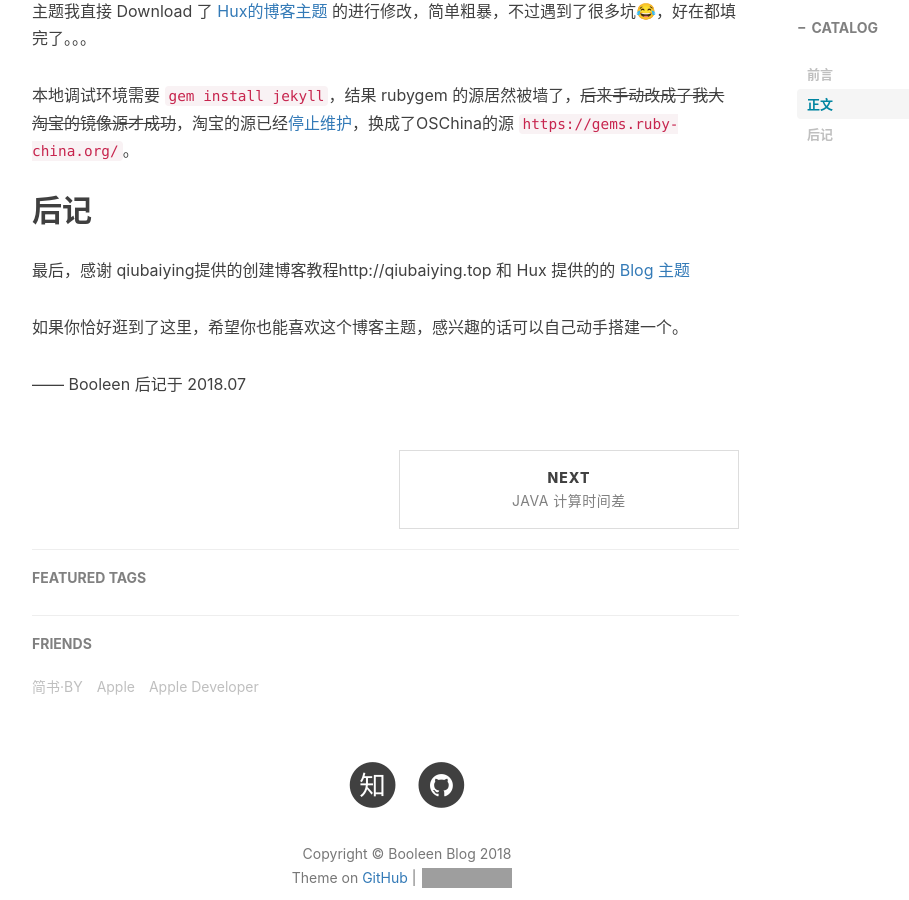
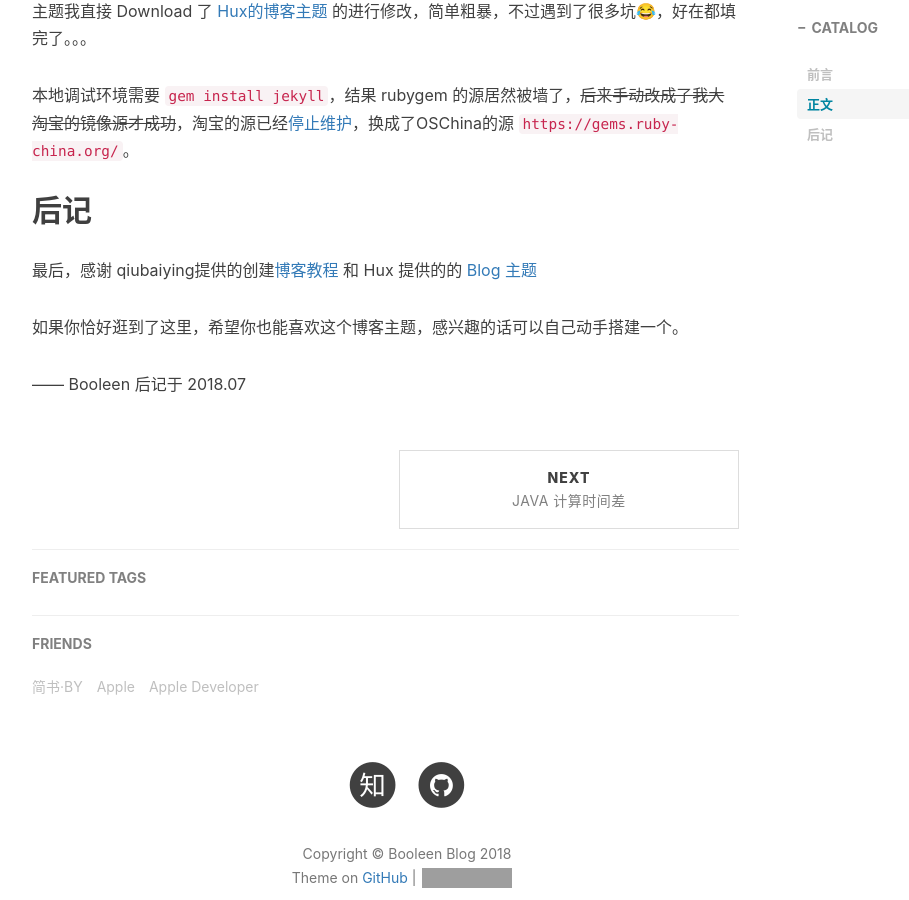
Before and after one commit to zhenghuilin/Blog, a Jekyll site: the page built from _posts/2018-07-07-Hello-2018.md, in a window 1280 px wide and 900 px high, scrolled down 1207 px. Shown: the whole window, without its empty margins (233-1142 px from the left). Built offline with Jekyll 4.4.1, drawn with Linux system fonts in a browser that asks for light colours; nearby versions of some CDN libraries; comment, search, counter and statistics services are not loaded; grey boxes are pictures that could not be loaded.

Commit message:
update0801thanks

```diff
--- a/_posts/2018-07-07-Hello-2018.md
+++ b/_posts/2018-07-07-Hello-2018.md
@@ -43,7 +43,7 @@ Booleen 的 Blog 就这么开通了。
 
 ## 后记
 
-最后，感谢 qiubaiying提供的创建博客教程http://qiubaiying.top 和 Hux 提供的的 [Blog 主题](https://github.com/Huxpro/huxpro.github.io)
+最后，感谢 qiubaiying提供的创建[博客教程](http://qiubaiying.top) 和 Hux 提供的的 [Blog 主题](https://github.com/Huxpro/huxpro.github.io)
 
 如果你恰好逛到了这里，希望你也能喜欢这个博客主题，感兴趣的话可以自己动手搭建一个。
 
```
